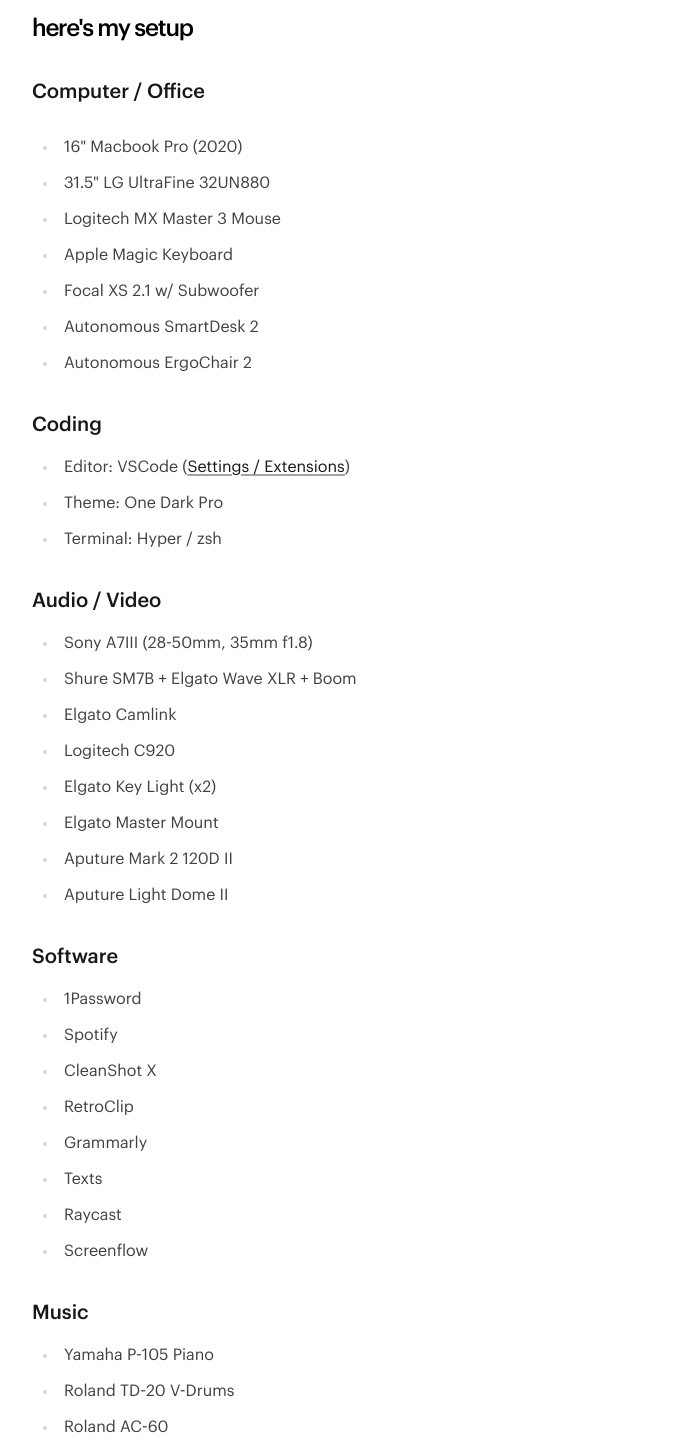
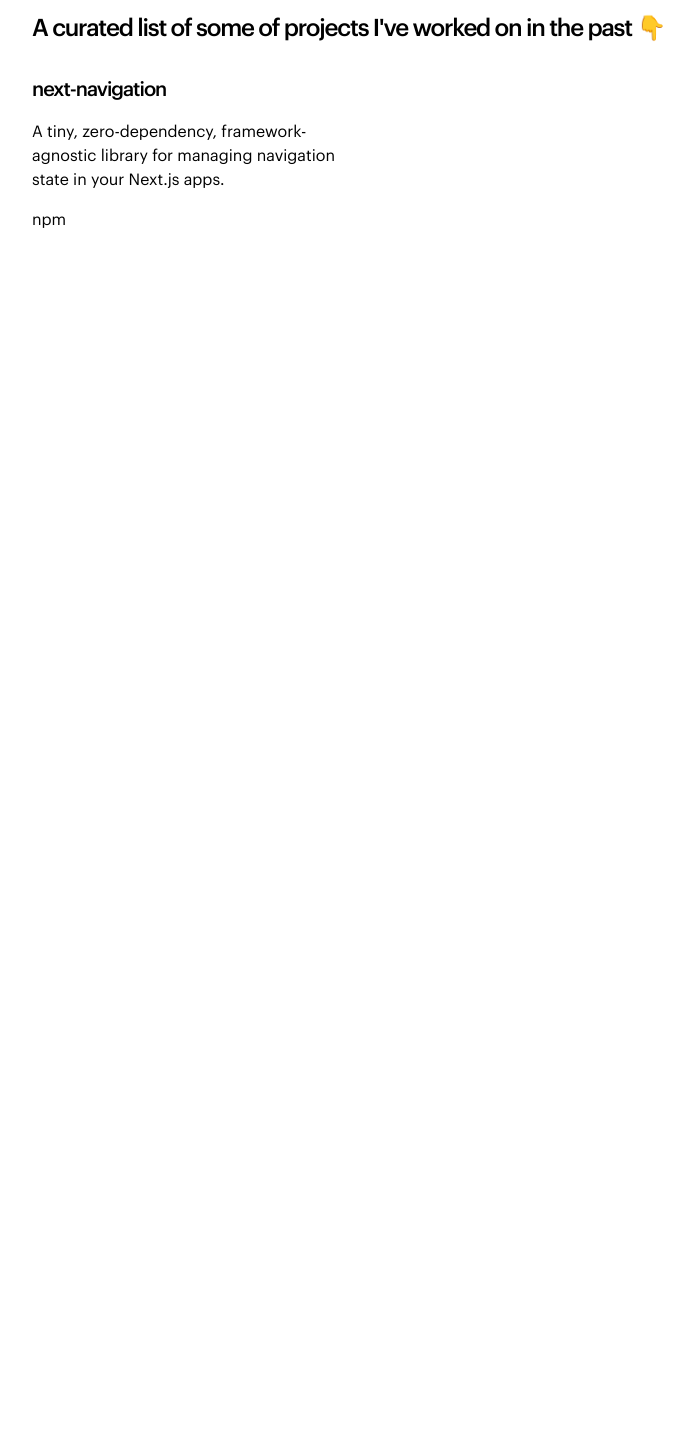
Before and after one commit to nathanbrachotte/next-nathanbrachotte.dev, a Next.js app: page /projects in a window 1280 px wide. Shown: the part 140-1593 px from the top of the page, without its empty margins (272-966 px from the left). After the commit the page ends 800 px from the top, so only its background shows below. Built offline with nearby package versions, Linux system fonts and the light colour scheme.

Commit message:
feat: 🎸 Add projects page

```diff
--- a/app/projects/page.tsx
+++ b/app/projects/page.tsx
@@ -1,71 +1,53 @@
+const projects = [
+  {
+    name: 'Pantou-fle',
+    missions: ['Branding', 'Design', 'Website development'],
+    description:
+      'Help french teachers and students access free and high-quality resources to learn French as a foreign language.',
+    tools: [
+      'Figma',
+      'TypeScript',
+      'Gastby',
+      'Tailwind CSS',
+      'Contentful',
+      'GraphQL',
+      'Tailwind',
+      'Netlify',
+    ],
+  },
+]
+
 export default function ProjectsPage() {
   return (
     <section>
       <h1 className="font-bold text-2xl mb-8 tracking-tighter">
-        here's my setup
+        A curated list of some of projects I've worked on in the past 👇
       </h1>
-      <div className="prose prose-neutral dark:prose-invert">
-        <h3 id="computer-office">Computer / Office</h3>
-        <ul>
-          <li>16&quot; Macbook Pro (2020)</li>
-          <li>31.5&quot; LG UltraFine 32UN880</li>
-          <li>Logitech MX Master 3 Mouse</li>
-          <li>Apple Magic Keyboard</li>
-          <li>Focal XS 2.1 w/ Subwoofer</li>
-          <li>Autonomous SmartDesk 2</li>
-          <li>Autonomous ErgoChair 2</li>
-        </ul>
-        <h3 id="coding">Coding</h3>
-        <ul>
-          <li>
-            Editor: VSCode (
-            <a href="https://gist.github.com/leerob/e7883ab35d900b8cbb684ac77e7c4703">
-              Settings / Extensions
+      <div className="grid grid-cols-1 md:grid-cols-2 gap-8">
+        <div className="flex flex-col justify-between">
+          <h2 className="font-bold text-xl mb-4 tracking-tighter">
+            <a
+              href="https://www.npmjs.com/package/next-navigation"
+              target="_blank"
+              rel="noopener noreferrer"
+            >
+              next-navigation
             </a>
-            )
-          </li>
-          <li>Theme: One Dark Pro</li>
-          <li>Terminal: Hyper / zsh</li>
-        </ul>
-        <h3 id="audio-video">Audio / Video</h3>
-        <ul>
-          <li>Sony A7III (28-50mm, 35mm f1.8)</li>
-          <li>Shure SM7B + Elgato Wave XLR + Boom</li>
-          <li>Elgato Camlink</li>
-          <li>Logitech C920</li>
-          <li>Elgato Key Light (x2)</li>
-          <li>Elgato Master Mount</li>
-          <li>Aputure Mark 2 120D II</li>
-          <li>Aputure Light Dome II</li>
-        </ul>
-        <h3 id="software">Software</h3>
-        <ul>
-          <li>1Password</li>
-          <li>Spotify</li>
-          <li>CleanShot X</li>
-          <li>RetroClip</li>
-          <li>Grammarly</li>
-          <li>Texts</li>
-          <li>Raycast</li>
-          <li>Screenflow</li>
-        </ul>
-        <h3 id="music">Music</h3>
-        <ul>
-          <li>Yamaha P-105 Piano</li>
-          <li>Roland TD-20 V-Drums</li>
-          <li>Roland AC-60</li>
-          <li>Shure SM58</li>
-          <li>Martin Acoustic Guitar (X-Series)</li>
-        </ul>
-        <h3 id="other-tech">Other Tech</h3>
-        <ul>
-          <li>Apple Airpods Pro</li>
-          <li>Apple Watch</li>
-          <li>Apple iPhone</li>
-          <li>Lacie USB-C External HDD</li>
-          <li>Kindle</li>
-          <li>Tesla Model 3</li>
-        </ul>
+          </h2>
+          <p className="mb-4">
+            A tiny, zero-dependency, framework-agnostic library for managing
+            navigation state in your Next.js apps.
+          </p>
+          <p className="mb-4">
+            <a
+              href="https://www.npmjs.com/package/next-navigation"
+              target="_blank"
+              rel="noopener noreferrer"
+            >
+              npm
+            </a>
+          </p>
+        </div>
       </div>
     </section>
   )
--- a/app/testimonials/page.tsx
+++ b/app/testimonials/page.tsx
@@ -123,7 +123,7 @@
   },
 ] satisfies Testimonial[]
 
-export const Page = () => {
+const TestimonialsPage = () => {
   return (
     <section>
       <h1 className="font-bold text-2xl tracking-tighter mb-12">
@@ -167,4 +167,4 @@
   )
 }
 
-export default Page
+export default TestimonialsPage
```
